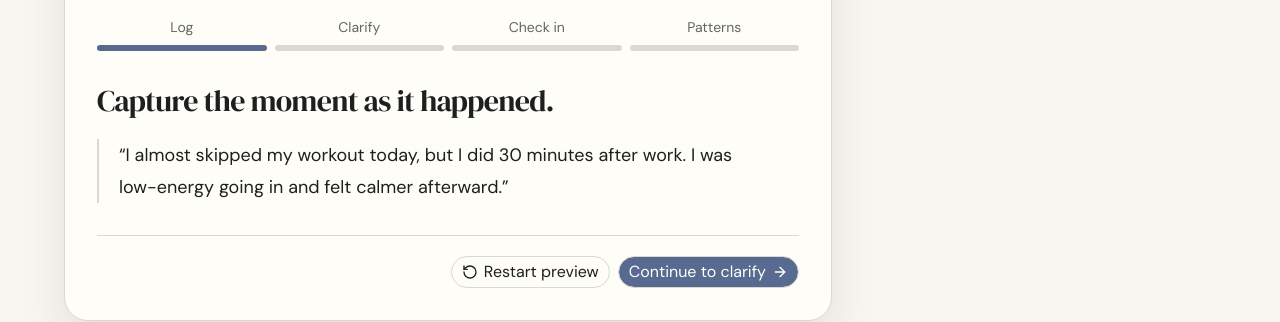
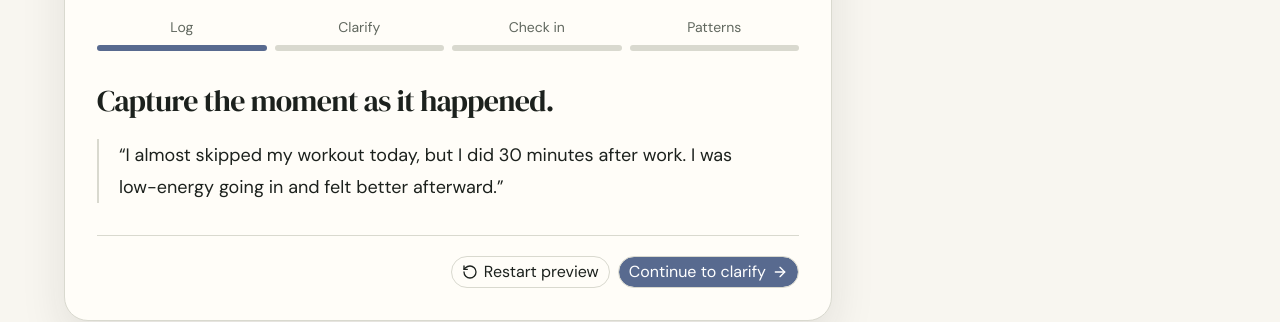
Before and after one commit to JohnKim04/Foresight-site, a Next.js app: page / in a window 1280 px wide. Shown: the part 1620-1942 px from the top of the page. Built offline with nearby package versions, Linux system fonts and the light colour scheme.

Commit message:
chore: generalize preview outcome language

```diff
--- a/components/preview/preview-state.ts
+++ b/components/preview/preview-state.ts
@@ -26,10 +26,10 @@
   | { type: "restart" };
 
 export const SOURCE_NOTE =
-  "I almost skipped my workout today, but I did 30 minutes after work. I was low-energy going in and felt calmer afterward.";
+  "I almost skipped my workout today, but I did 30 minutes after work. I was low-energy going in and felt better afterward.";
 
 export const PATTERN_STATEMENT =
-  "In 7 of 9 confirmed after-work workouts, you felt calmer later that evening.";
+  "In 7 of 9 confirmed after-work workouts, you felt better later that evening.";
 
 export const PATTERN_QUALIFIER =
   "This is an association from confirmed example data, not a cause-and-effect conclusion.";
@@ -40,15 +40,15 @@
   "Much worse",
   "A little worse",
   "No change",
-  "A little calmer",
-  "Much calmer",
+  "A little better",
+  "Much better",
 ] as const;
 
 export const DEFAULT_FIELDS: PreviewFields = {
   activity: "After-work workout",
   duration: "30 minutes",
   startingEnergy: "Low",
-  outcome: "Felt calmer afterward.",
+  outcome: "Felt better afterward.",
 };
 
 export function createInitialPreviewState(): PreviewState {
```
Also changed, not shown: 2 other files (tests, documents, lock files or other folders).
